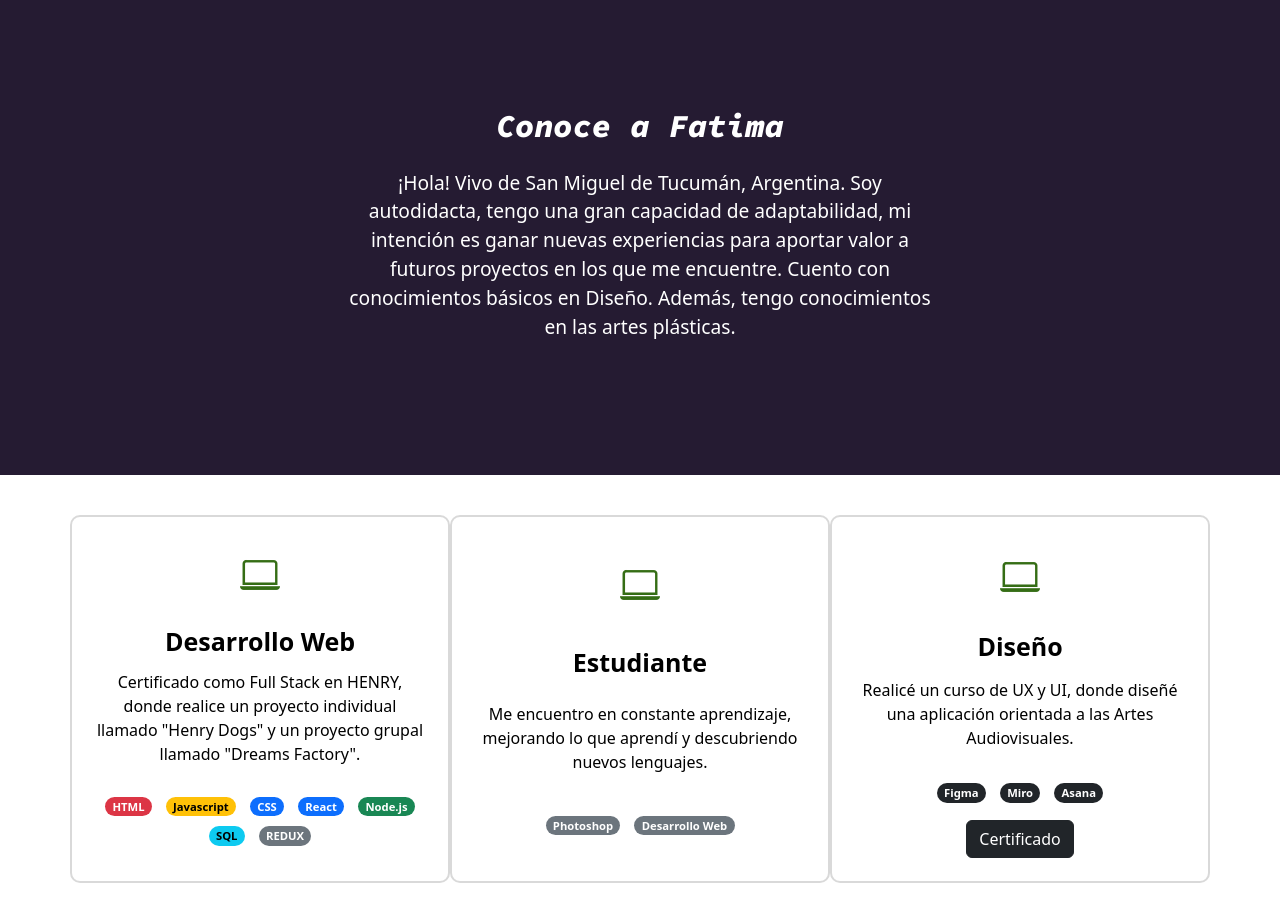
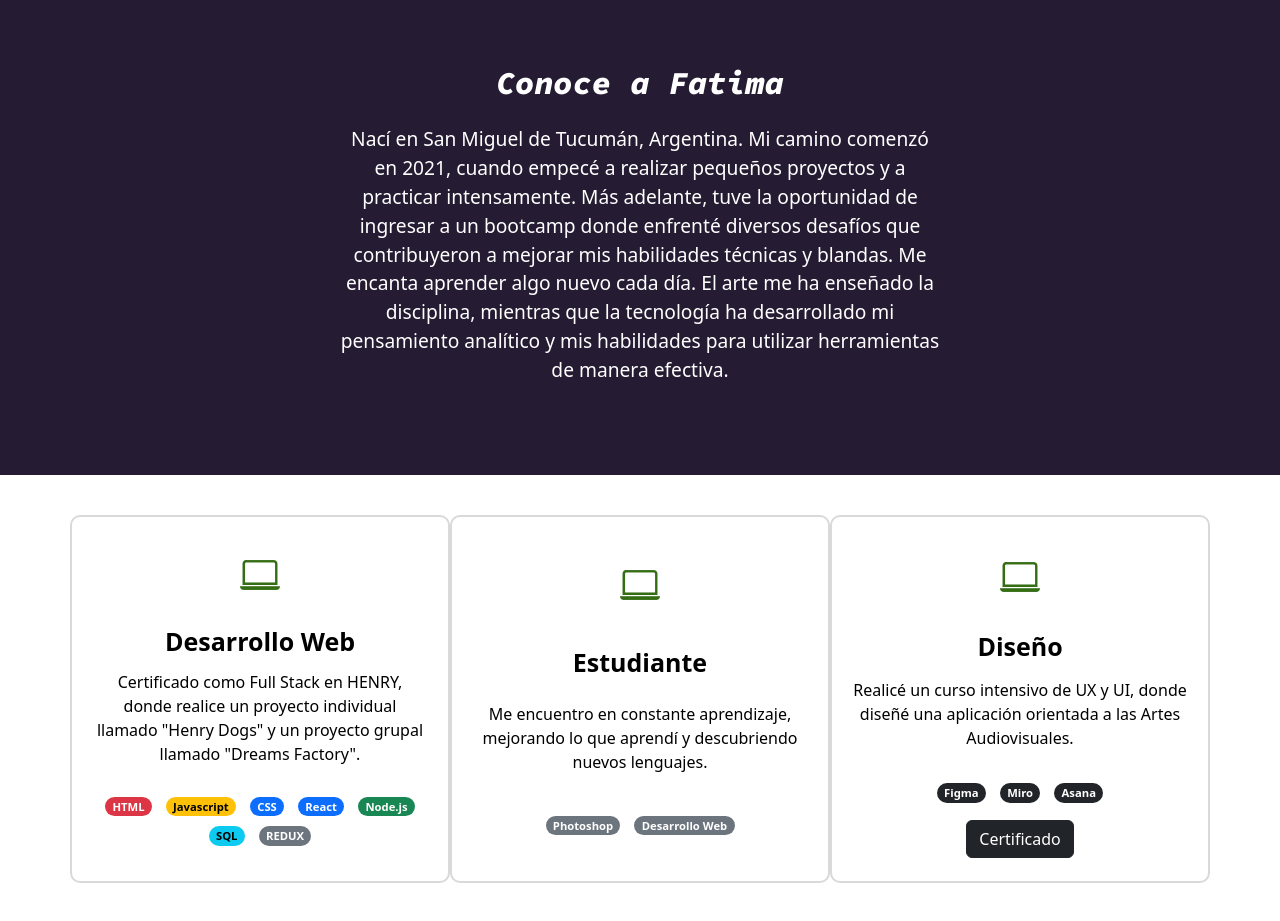
Before and after one commit to pabletefatimarocio/Portafolio, a plain HTML site: page index.html in a window 1280 px wide. Shown: the part 860-1781 px from the top of the page. Drawn offline with nearby package versions, Linux system fonts and the light colour scheme.

Commit message:
sobre mí

```diff
--- a/index.html
+++ b/index.html
@@ -66,7 +66,10 @@
 <section id="sobre-mi" class="sobre-mi seccion-oscura">
 <div class="contenedor">
   <h2 class="seccion-titulo">Conoce a Fatima</h2>
-  <p class="seccion-texto">¡Hola! Vivo de San Miguel de Tucumán, Argentina. Soy autodidacta, tengo una gran capacidad de adaptabilidad, mi intención es ganar nuevas experiencias para aportar valor a futuros proyectos en los que me encuentre. Cuento con conocimientos básicos en Diseño. Además, tengo conocimientos en las artes plásticas.</p>
+  <p class="seccion-texto">Nací en San Miguel de Tucumán, Argentina.
+    Mi camino comenzó en 2021, cuando empecé a realizar pequeños proyectos y a practicar intensamente.
+    Más adelante, tuve la oportunidad de ingresar a un bootcamp donde enfrenté diversos desafíos que contribuyeron a mejorar mis habilidades técnicas y blandas.
+    Me encanta aprender algo nuevo cada día. El arte me ha enseñado la disciplina, mientras que la tecnología ha desarrollado mi pensamiento analítico y mis habilidades para utilizar herramientas de manera efectiva.</p>
 </div>
 </section>
 
@@ -106,7 +109,7 @@
     <div  class=" columna col-12 col-md-4">
       <i class="bi bi-laptop"></i>
       <p class="experiencia-titulo">Diseño</p>
-      <p>Realicé un curso de UX y UI, donde diseñé una aplicación orientada a las Artes Audiovisuales. </p>
+      <p>Realicé un curso intensivo de UX y UI, donde diseñé una aplicación orientada a las Artes Audiovisuales. </p>
       <div class="badges-contenedor">
         <span class="badge rounded-pill text-bg-dark">Figma</span>
         <span class="badge rounded-pill text-bg-dark">Miro</span>
```
